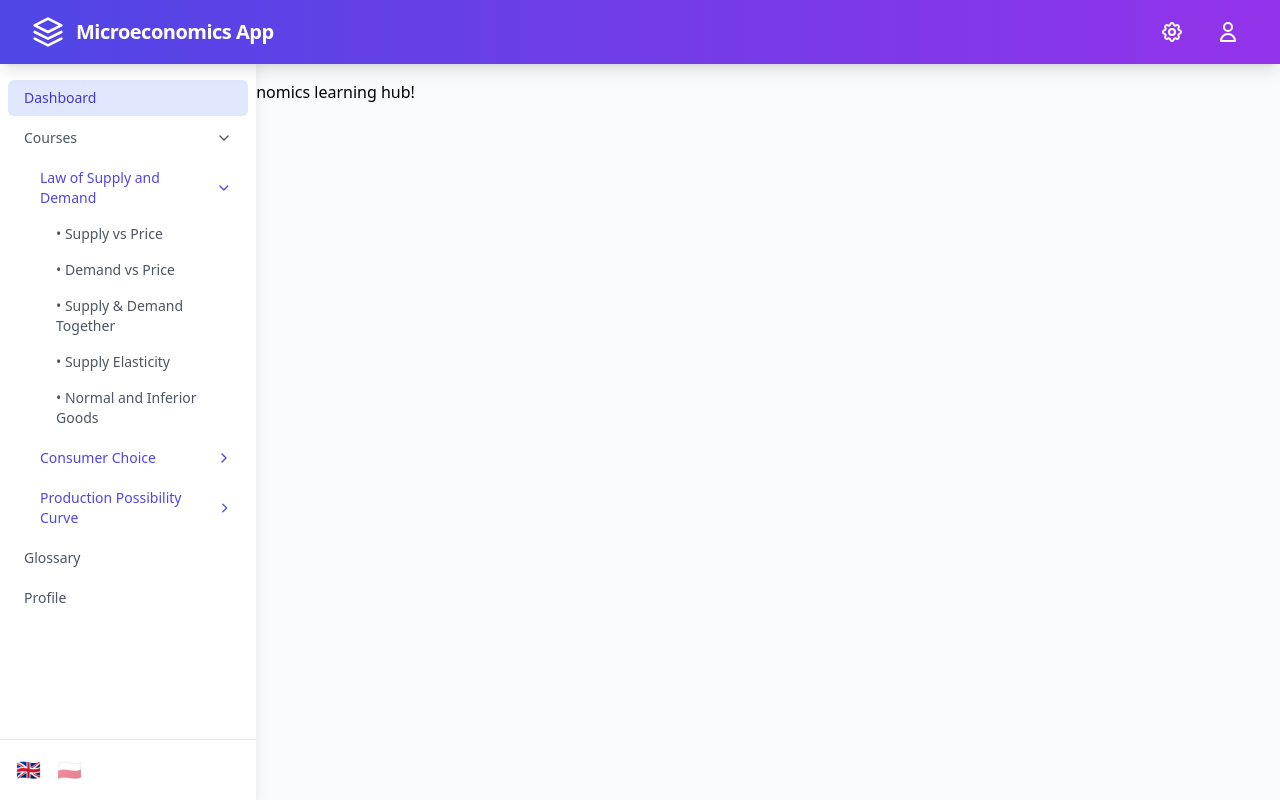
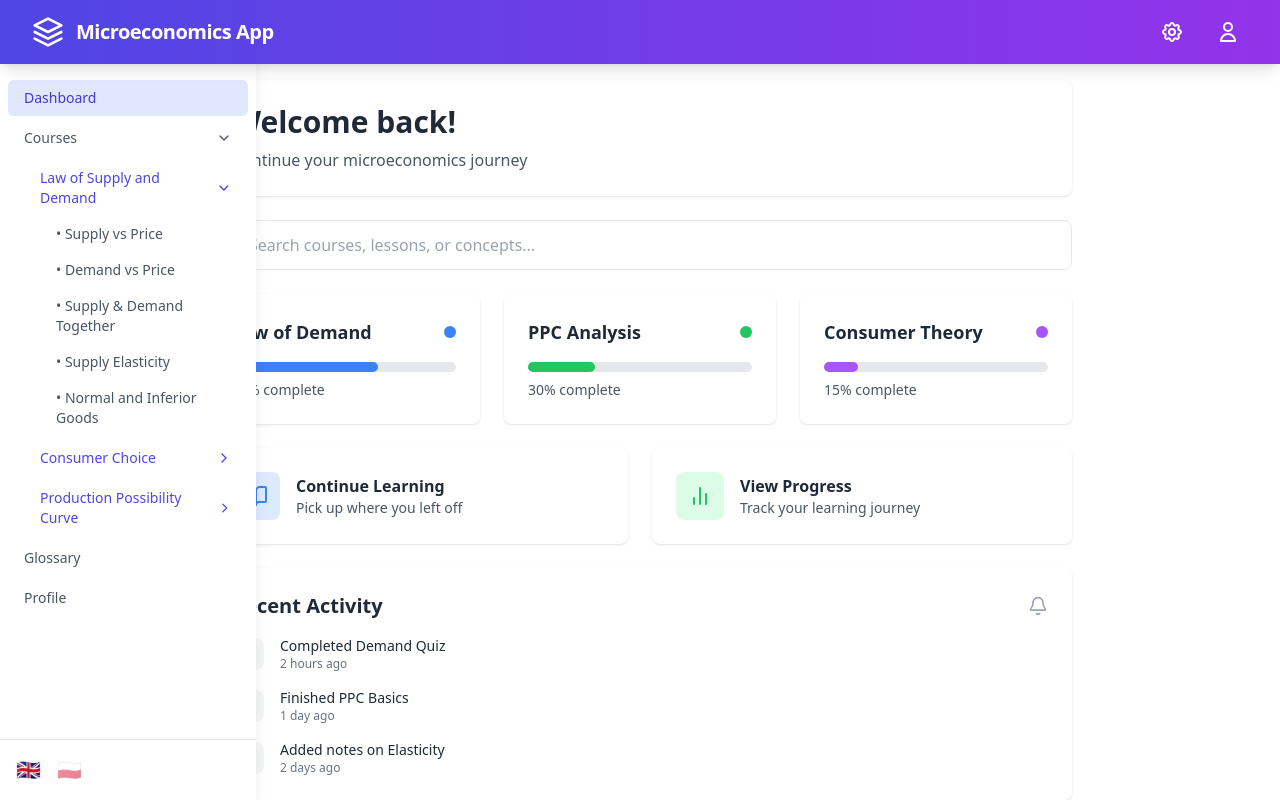
Before and after one commit to siedlmi/microeconomics-app, a React (Create React App) app: page / in a window 1280 px wide. Built offline with nearby package versions, Linux system fonts and the light colour scheme.

Commit message:
adjusted dashboard

```diff
--- a/src/App.tsx
+++ b/src/App.tsx
@@ -17,14 +17,15 @@ export default function App() {
   return (
     <LanguageProvider>
       <Router>
-        <div className="min-h-screen bg-gray-50 flex flex-col">
+        <div className="h-screen flex flex-col">
           <Banner />
-          <div className="flex flex-1">
+          <div className="flex-1 flex min-h-0">
             <Sidebar completed={completed}>
               <div></div>
             </Sidebar>
             <MainContent>
-              <div className="flex-1 p-4 sm:p-6 md:p-8">
+              <div className="h-full overflow-y-auto">
+                <div className="max-w-4xl mx-auto p-4 pt-20">
                   <Routes>
                     <Route path="/" element={<Dashboard />} />
                     <Route path="/courses/*" element={<CourseRouter setCompleted={setCompleted} />} />
@@ -33,6 +34,7 @@ export default function App() {
                     <Route path="/profile" element={<Profile />} />
                   </Routes>
                 </div>
+              </div>
             </MainContent>
           </div>
         </div>
--- a/src/components/Dashboard.tsx
+++ b/src/components/Dashboard.tsx
@@ -1,8 +1,111 @@
+import React from 'react';
+import { motion } from 'framer-motion';
+import { BookOpen, BarChart2, Clock, Search, Bell } from 'lucide-react';
+
 export default function Dashboard() {
-    return (
-      <div>
-        <h1 className="text-2xl font-bold mb-4">Dashboard</h1>
-        <p>📘 Welcome to your Microeconomics learning hub!</p>
+  // Mock data - in a real app, this would come from your state management
+  const courses = [
+    { id: 'law', name: 'Law of Demand', progress: 65, color: 'bg-blue-500' },
+    { id: 'ppc', name: 'PPC Analysis', progress: 30, color: 'bg-green-500' },
+    { id: 'consumer', name: 'Consumer Theory', progress: 15, color: 'bg-purple-500' },
+  ];
+
+  const recentActivities = [
+    { id: 1, type: 'quiz', title: 'Completed Demand Quiz', time: '2 hours ago' },
+    { id: 2, type: 'lesson', title: 'Finished PPC Basics', time: '1 day ago' },
+    { id: 3, type: 'note', title: 'Added notes on Elasticity', time: '2 days ago' },
+  ];
+
+  return (
+    <div className="space-y-6">
+      {/* Welcome Section */}
+      <div className="bg-white rounded-lg shadow p-6">
+        <h1 className="text-3xl font-bold text-gray-800 mb-2">Welcome back!</h1>
+        <p className="text-gray-600">Continue your microeconomics journey</p>
       </div>
-    );
-  }
+
+      {/* Quick Search */}
+      <div className="relative">
+        <Search className="absolute left-3 top-1/2 transform -translate-y-1/2 text-gray-400" size={20} />
+        <input
+          type="text"
+          placeholder="Search courses, lessons, or concepts..."
+          className="w-full pl-10 pr-4 py-3 rounded-lg border border-gray-200 focus:outline-none focus:ring-2 focus:ring-blue-500"
+        />
+      </div>
+
+      {/* Course Progress */}
+      <div className="grid grid-cols-1 md:grid-cols-3 gap-6">
+        {courses.map((course) => (
+          <motion.div
+            key={course.id}
+            whileHover={{ scale: 1.02 }}
+            className="bg-white rounded-lg shadow p-6"
+          >
+            <div className="flex items-center justify-between mb-4">
+              <h3 className="text-lg font-semibold text-gray-800">{course.name}</h3>
+              <div className={`w-3 h-3 rounded-full ${course.color}`}></div>
+            </div>
+            <div className="w-full bg-gray-200 rounded-full h-2.5">
+              <div
+                className={`${course.color} h-2.5 rounded-full`}
+                style={{ width: `${course.progress}%` }}
+              ></div>
+            </div>
+            <p className="text-sm text-gray-600 mt-2">{course.progress}% complete</p>
+          </motion.div>
+        ))}
+      </div>
+
+      {/* Quick Access Cards */}
+      <div className="grid grid-cols-1 md:grid-cols-2 gap-6">
+        <motion.div
+          whileHover={{ scale: 1.02 }}
+          className="bg-white rounded-lg shadow p-6 flex items-center space-x-4"
+        >
+          <div className="p-3 bg-blue-100 rounded-lg">
+            <BookOpen className="text-blue-500" size={24} />
+          </div>
+          <div>
+            <h3 className="font-semibold text-gray-800">Continue Learning</h3>
+            <p className="text-sm text-gray-600">Pick up where you left off</p>
+          </div>
+        </motion.div>
+
+        <motion.div
+          whileHover={{ scale: 1.02 }}
+          className="bg-white rounded-lg shadow p-6 flex items-center space-x-4"
+        >
+          <div className="p-3 bg-green-100 rounded-lg">
+            <BarChart2 className="text-green-500" size={24} />
+          </div>
+          <div>
+            <h3 className="font-semibold text-gray-800">View Progress</h3>
+            <p className="text-sm text-gray-600">Track your learning journey</p>
+          </div>
+        </motion.div>
+      </div>
+
+      {/* Recent Activity */}
+      <div className="bg-white rounded-lg shadow p-6">
+        <div className="flex items-center justify-between mb-4">
+          <h2 className="text-xl font-semibold text-gray-800">Recent Activity</h2>
+          <Bell className="text-gray-400" size={20} />
+        </div>
+        <div className="space-y-4">
+          {recentActivities.map((activity) => (
+            <div key={activity.id} className="flex items-center space-x-4">
+              <div className="p-2 bg-gray-100 rounded-lg">
+                <Clock className="text-gray-500" size={16} />
+              </div>
+              <div>
+                <p className="text-sm font-medium text-gray-800">{activity.title}</p>
+                <p className="text-xs text-gray-500">{activity.time}</p>
+              </div>
+            </div>
+          ))}
+        </div>
+      </div>
+    </div>
+  );
+}
--- a/src/components/MainContent.tsx
+++ b/src/components/MainContent.tsx
@@ -6,7 +6,7 @@ interface MainContentProps {
 
 export default function MainContent({ children }: MainContentProps) {
   return (
-    <main className="flex-1 overflow-y-auto">
+    <main className="flex-1 min-h-0">
       {children}
     </main>
   );
```
Lines whose indentation alone changed are shown as unchanged.
